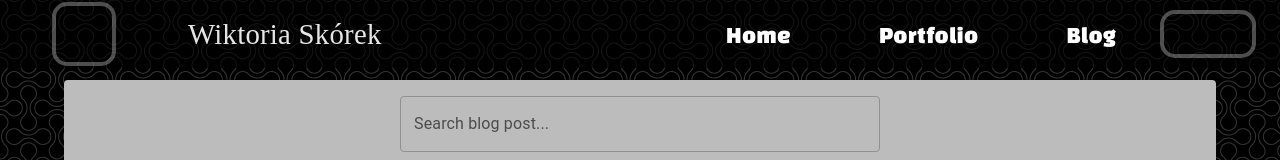
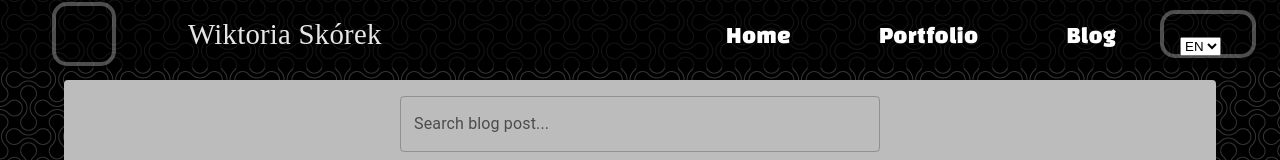
Before and after one commit to s-jez/Portfolio-3DArist, a React (Create React App) app: page /blog in a window 1280 px wide. Shown: the top 160 px of the page. Built offline with nearby package versions, Linux system fonts and the light colour scheme; a web font is replaced by a local one.

Commit message:
Add translation to page.

```diff
--- a/package.json
+++ b/package.json
@@ -14,8 +14,11 @@
     "@types/react": "^18.0.27",
     "@types/react-dom": "^18.0.10",
     "hamburger-react": "^2.5.0",
+    "i18next": "^22.4.10",
+    "i18next-browser-languagedetector": "^7.0.1",
     "react": "^18.2.0",
     "react-dom": "^18.2.0",
+    "react-i18next": "^12.2.0",
     "react-router-dom": "^6.8.1",
     "react-scripts": "5.0.1",
     "typescript": "^4.9.4",
--- a/src/components/Navbar/Navbar.tsx
+++ b/src/components/Navbar/Navbar.tsx
@@ -7,12 +7,15 @@ import instagram from "assets/instagram.webp";
 import artstation from "assets/artstation.webp";
 import { Link } from "react-router-dom";
 import Hamburger from "hamburger-react";
+import { useTranslation } from "react-i18next";
+import LanguageSwitch from "components/SwitchLanguage/LanguageSwitch";
 
 interface INavbar {
   isSubPage: boolean;
 }
 
 const Navbar = ({ isSubPage }: INavbar) => {
+  const { t } = useTranslation();
   const [isOpen, setIsOpen] = useState(false);
 
   const [isMobile, setIsMobile] = useState(true);
@@ -49,29 +52,35 @@ const Navbar = ({ isSubPage }: INavbar) => {
           {isSubPage && (
             <li className={styles["nav-item"]}>
               <Link to="/" className={styles["nav-link"]}>
-                Home
+                {t("navbar.home")}
               </Link>
             </li>
           )}
           <li className={styles["nav-item"]}>
             <Link to="/portfolio" className={styles["nav-link"]}>
-              Portfolio
+              {t("navbar.portfolio")}
             </Link>
           </li>
           <li className={styles["nav-item"]}>
             <Link to="/blog" className={styles["nav-link"]}>
-              Blog
+              {t("navbar.blog")}
             </Link>
           </li>
           {!isSubPage && (
             <li className={styles["nav-item"]}>
               <a href="#contact" className={styles["nav-link"]}>
-                Contact
+                {t("navbar.contact")}
               </a>
             </li>
           )}
           <li className={styles["nav-item"]}>
-            <div className={styles["nav-language"]}></div>
+            <div className={styles["nav-language"]}>
+              <LanguageSwitch
+                onChangeLanguage={(lang) =>
+                  console.log(`Language changed to ${lang}`)
+                }
+              />
+            </div>
           </li>
         </div>
         <li className={styles["mobile-nav"]}>
--- /dev/null
+++ b/src/components/SwitchLanguage/LanguageSwitch.tsx
@@ -0,0 +1,24 @@
+import { FC, ChangeEvent } from "react";
+import { useTranslation } from "react-i18next";
+
+type LanguageSwitchProps = {
+  onChangeLanguage: (lang: string) => void;
+};
+
+const LanguageSwitch: FC<LanguageSwitchProps> = ({ onChangeLanguage }) => {
+  const { i18n } = useTranslation();
+
+  const handleLanguageChange = (event: ChangeEvent<HTMLSelectElement>) => {
+    onChangeLanguage(event.target.value);
+    i18n.changeLanguage(event.target.value);
+  };
+
+  return (
+    <select onChange={handleLanguageChange} value={i18n.language}>
+      <option value="en">EN</option>
+      <option value="pl">PL</option>
+    </select>
+  );
+};
+
+export default LanguageSwitch;
--- /dev/null
+++ b/src/i18n.js
@@ -0,0 +1,27 @@
+import i18n from "i18next";
+import LanguageDetector from "i18next-browser-languagedetector";
+import { initReactI18next } from "react-i18next";
+import plTranslation from "./locales/pl.json";
+import enTranslation from "./locales/en.json";
+
+const resources = {
+  pl: {
+    translation: plTranslation,
+  },
+  en: {
+    translation: enTranslation,
+  },
+};
+
+const options = {
+  resources,
+  fallbackLng: "en",
+  debug: false,
+  interpolation: {
+    escapeValue: false,
+  },
+};
+
+i18n.use(LanguageDetector).use(initReactI18next).init(options);
+
+export default i18n;
--- a/src/index.tsx
+++ b/src/index.tsx
@@ -3,6 +3,8 @@ import ReactDOM from "react-dom/client";
 import "./index.css";
 import App from "./App";
 import { BrowserRouter } from "react-router-dom";
+import { I18nextProvider } from "react-i18next";
+import i18n from "./i18n";
 
 const root = ReactDOM.createRoot(
   document.getElementById("root") as HTMLElement
@@ -10,7 +12,9 @@ const root = ReactDOM.createRoot(
 root.render(
   <BrowserRouter>
     <React.StrictMode>
-      <App />
+      <I18nextProvider i18n={i18n}>
+        <App />
+      </I18nextProvider>
     </React.StrictMode>
   </BrowserRouter>
 );
--- /dev/null
+++ b/src/locales/en.json
@@ -0,0 +1,8 @@
+{
+  "navbar": {
+    "home": "Home",
+    "portfolio": "Portfolio",
+    "blog": "Blog",
+    "contact": "Contact"
+  }
+}
--- /dev/null
+++ b/src/locales/pl.json
@@ -0,0 +1,8 @@
+{
+  "navbar": {
+    "home": "Home",
+    "portfolio": "Portfolio",
+    "blog": "Blog",
+    "contact": "Kontakt"
+  }
+}
```
Also changed, not shown: 1 other file (tests, documents, lock files or other folders).
